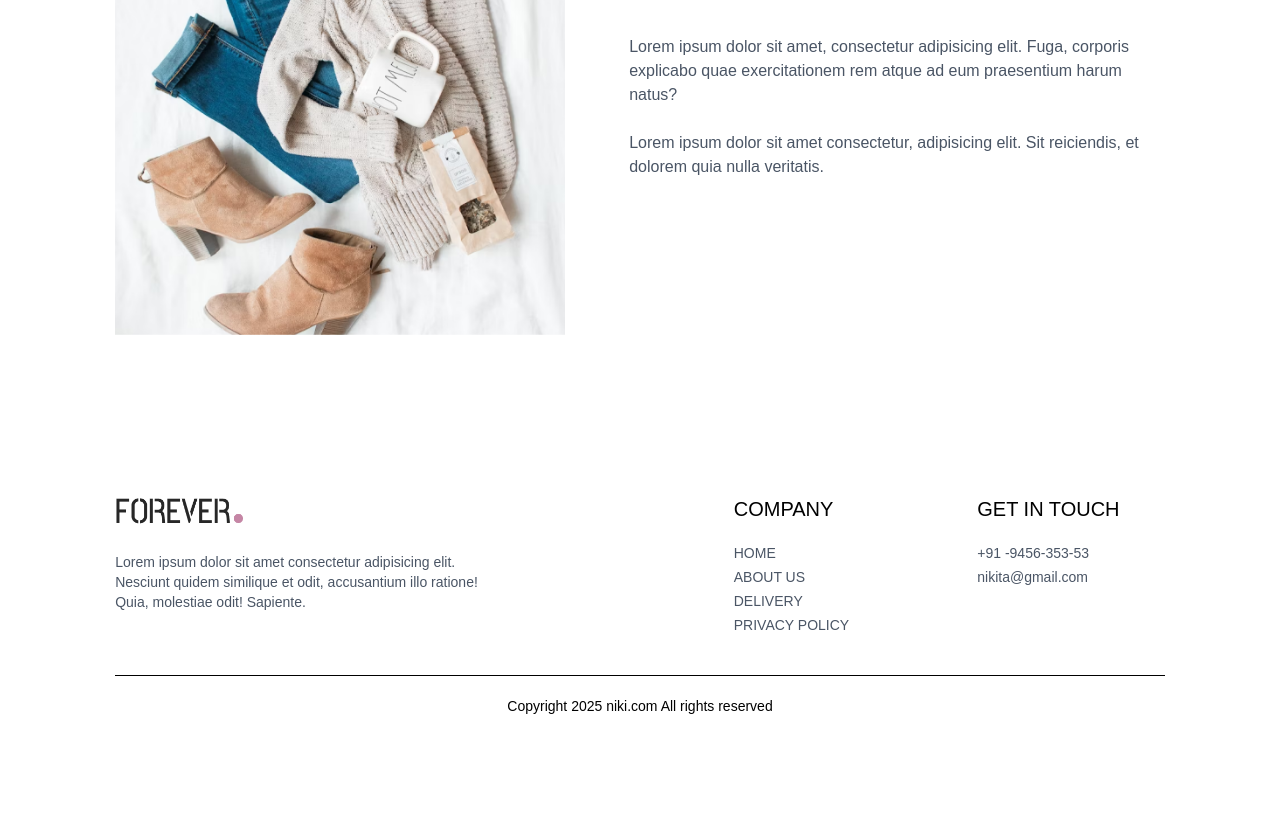
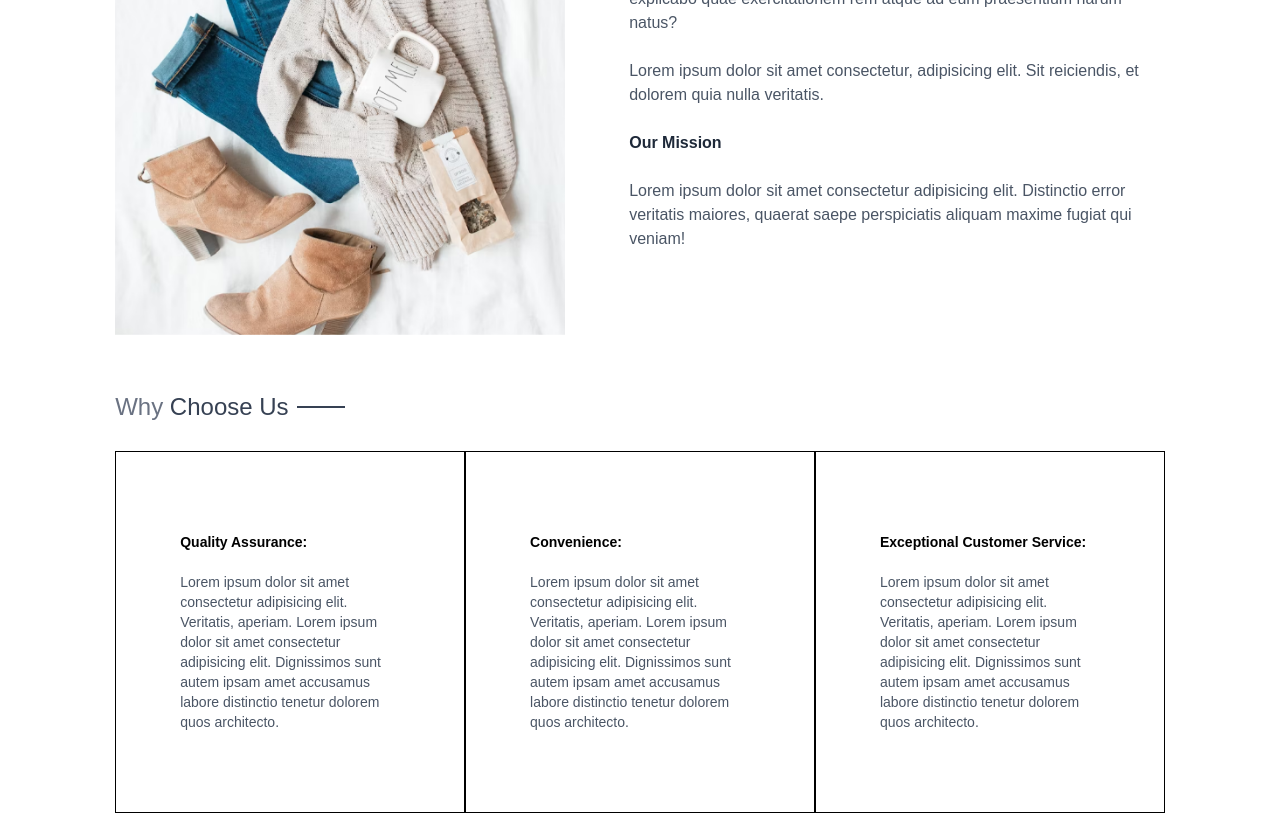
Before and after one commit to Nikita-kanwar/E-Commerce-Website, a React (Vite) app: page /about in a window 1280 px wide. Shown: the part 320-1135 px from the top of the page. Before the commit the page ends 1056 px from the top, so only its background shows below. Built offline with nearby package versions, Linux system fonts and the light colour scheme.

Commit message:
Why choose us Details

```diff
--- a/src/Pages/About.jsx
+++ b/src/Pages/About.jsx
@@ -13,7 +13,28 @@ const About = () => {
   <div className='flex flex-col justify-center gap-6 md:w-2/4 text-gray-600'>
             <p>Lorem ipsum dolor sit amet, consectetur adipisicing elit. Fuga, corporis explicabo quae exercitationem rem atque ad eum praesentium harum natus?</p>
             <p>Lorem ipsum dolor sit amet consectetur, adipisicing elit. Sit reiciendis, et dolorem quia nulla veritatis.</p>
+            <b className='text-gray-800' >Our Mission</b>
+            <p>Lorem ipsum dolor sit amet consectetur adipisicing elit. Distinctio error veritatis maiores, quaerat saepe perspiciatis aliquam maxime fugiat qui veniam!</p>
   </div>
+  </div>
+  <div className='text-2xl py-4'>
+    <Title text1={'Why'} text2={'Choose Us'} />
+
+  </div>
+  <div className='flex flex-col md:flex-row text-sm mb-20'>
+    <div className='border px-10 md:px-16 py-8 sm:py-20 flex flex-col gap-5'>
+              <b>Quality Assurance:</b>
+              <p className='text-gray-600'>Lorem ipsum dolor sit amet consectetur adipisicing elit. Veritatis, aperiam. Lorem ipsum dolor sit amet consectetur adipisicing elit. Dignissimos sunt autem ipsam amet accusamus labore distinctio tenetur dolorem quos architecto.</p>
+    </div>
+    <div className='border px-10 md:px-16 py-8 sm:py-20 flex flex-col gap-5'>
+              <b>Convenience:</b>
+              <p className='text-gray-600'>Lorem ipsum dolor sit amet consectetur adipisicing elit. Veritatis, aperiam. Lorem ipsum dolor sit amet consectetur adipisicing elit. Dignissimos sunt autem ipsam amet accusamus labore distinctio tenetur dolorem quos architecto.</p>
+    </div>
+    <div className='border px-10 md:px-16 py-8 sm:py-20 flex flex-col gap-5'>
+              <b>Exceptional Customer Service:</b>
+              <p className='text-gray-600'>Lorem ipsum dolor sit amet consectetur adipisicing elit. Veritatis, aperiam. Lorem ipsum dolor sit amet consectetur adipisicing elit. Dignissimos sunt autem ipsam amet accusamus labore distinctio tenetur dolorem quos architecto.</p>
+    </div>
+
   </div>
     </div>
   )
```
